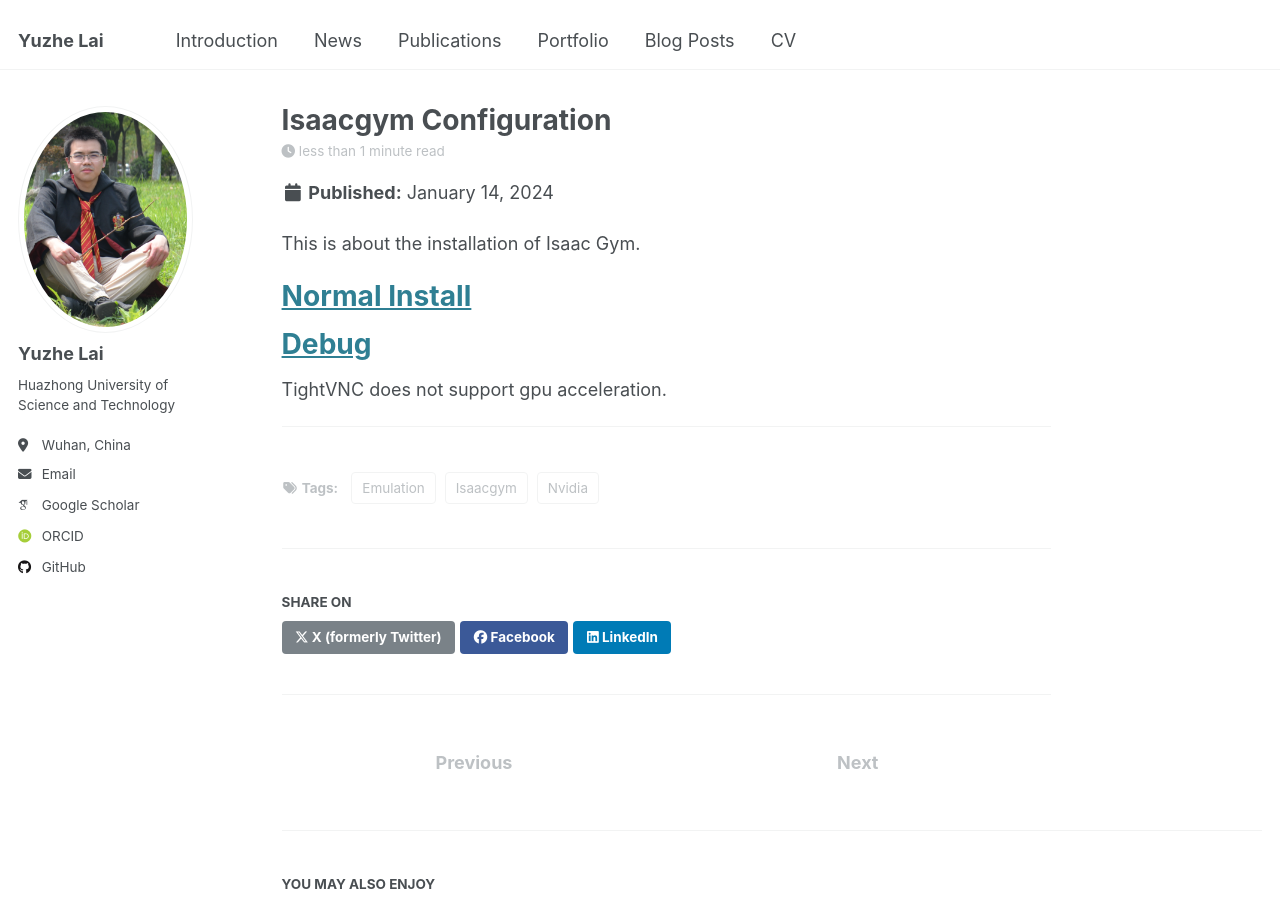
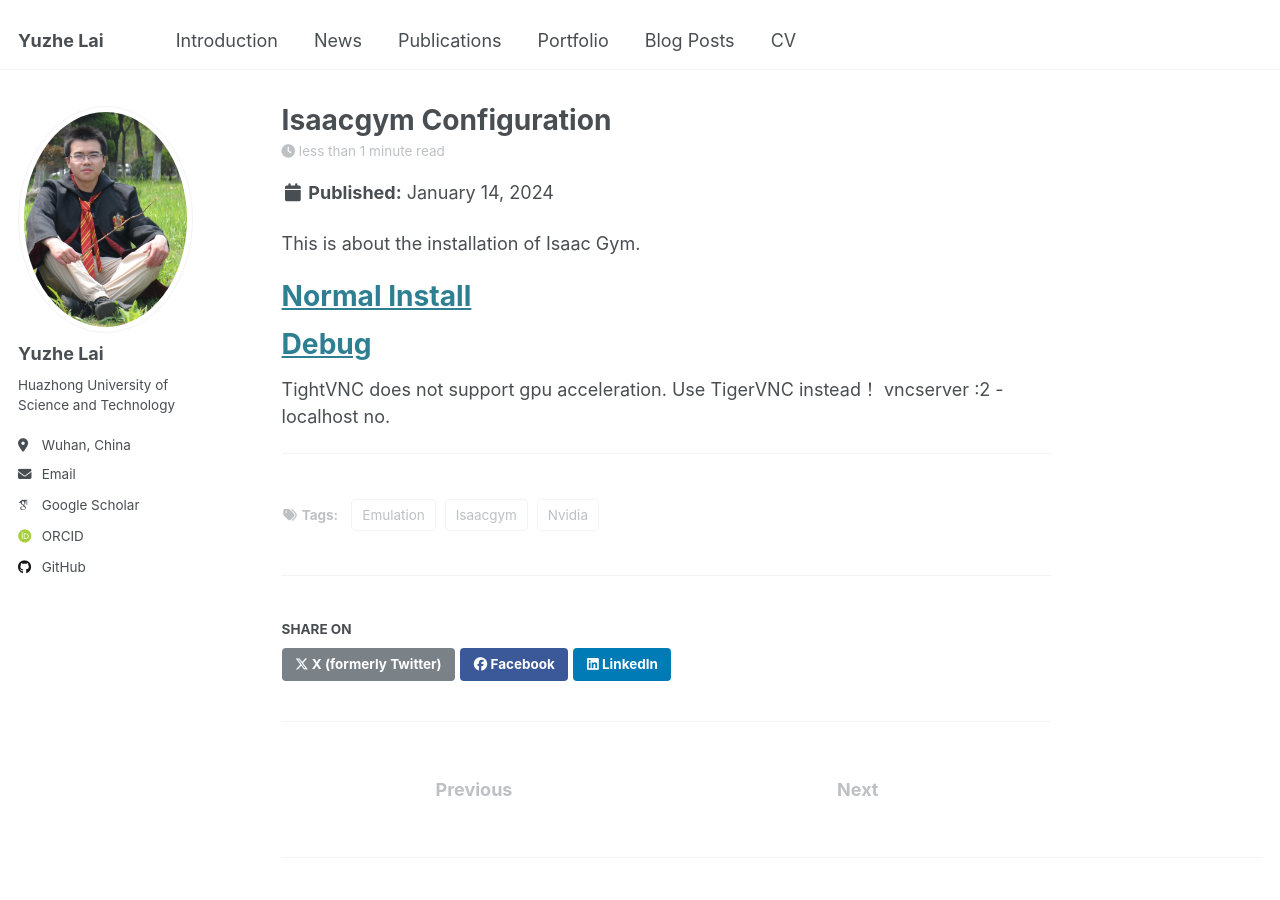
Before and after one commit to plague155/plague155.github.io, a Jekyll site: the page built from _posts/2012-08-14-blog-post-1.md, in a window 1280 px wide and 900 px high. Built offline with Jekyll 4.4.1, drawn with Linux system fonts in a browser that asks for light colours; some web fonts are replaced.

Commit message:
Update 2012-08-14-blog-post-1.md

```diff
--- a/_posts/2012-08-14-blog-post-1.md
+++ b/_posts/2012-08-14-blog-post-1.md
@@ -17,6 +17,6 @@ This is about the installation of Isaac Gym.
 [Debug](https://github.com/isaac-sim/IsaacGymEnvs/issues/221)
 ======
 
-TightVNC does not support gpu acceleration.
+TightVNC does not support gpu acceleration. Use TigerVNC instead！ vncserver :2 -localhost no.
 
 ------
```
